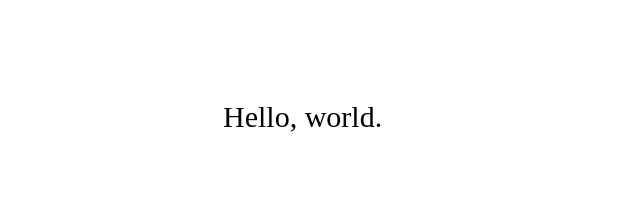
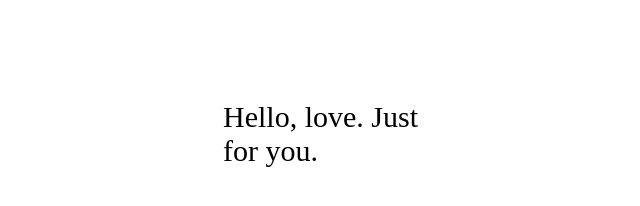
Before and after one commit to cjcj5243/cjcj5243.github.io, a plain HTML site: page index.html in a window 1280 px wide. Shown: the whole page, without its empty margins (317-957 px from the left). Drawn offline with Linux system fonts and the light colour scheme.

Commit message:
Second commit

```diff
--- a/index.html
+++ b/index.html
@@ -14,7 +14,8 @@
 </head>
 <body>
 <div class="theme">
-  Hello, world.
+  Hello, love.
+  Just for you.
 </div>
 
 </body>
```
